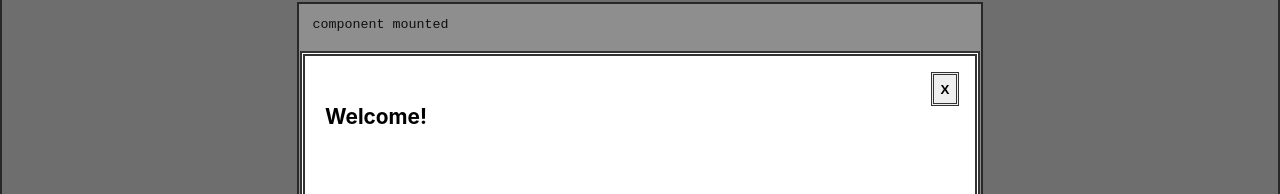
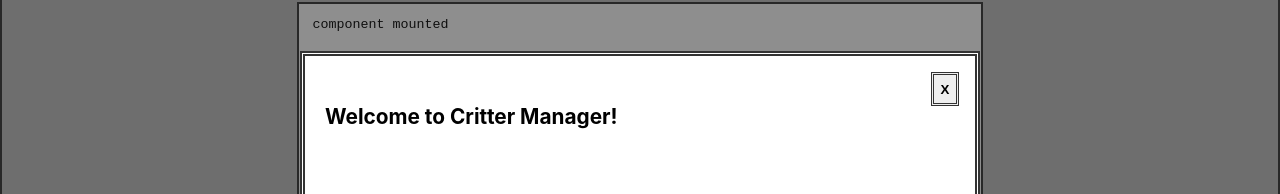
Before and after one commit to Wolven531/react-hooks-todo, a React app: page / in a window 1280 px wide. Shown: the part 124-318 px from the top of the page. Built offline with nearby package versions, Linux system fonts and the light colour scheme; no server answers.

Commit message:
Extract NumberFormatOptions for money

```diff
--- a/src/components/MoneyControls/MoneyControls.tsx
+++ b/src/components/MoneyControls/MoneyControls.tsx
@@ -70,6 +70,7 @@ const MoneyControls = ({ moneyState, upgradeStore }: IMoneyControlsProps) => {
 		// year: 'numeric'
 	}
 	const dateFormatter = new Intl.DateTimeFormat('en-US', dateFormatOptions)
+	const moneyFormatOptions: Intl.NumberFormatOptions = { currency: 'USD', maximumFractionDigits: 0, minimumFractionDigits: 0, style: 'currency' }
 
 	useInterval(() => {
 		if (gatherers < 1) {
@@ -93,11 +94,11 @@ const MoneyControls = ({ moneyState, upgradeStore }: IMoneyControlsProps) => {
 			{isShowingModal && (
 			<Modal handleModalDialogClose={handleModalDialogClose}>
 				<article>
-					<h1>Welcome!</h1>
+					<h1>Welcome to Critter Manager!</h1>
 				</article>
 			</Modal>)}
 			<section>
-				<p>Money: {money.toLocaleString('en-US', { currency: 'USD', maximumFractionDigits: 0, minimumFractionDigits: 0, style: 'currency' })}</p>
+				<p>Money: {money.toLocaleString('en-US', moneyFormatOptions)}</p>
 				{gatherers < 1
 					? null
 					: <article>
```
